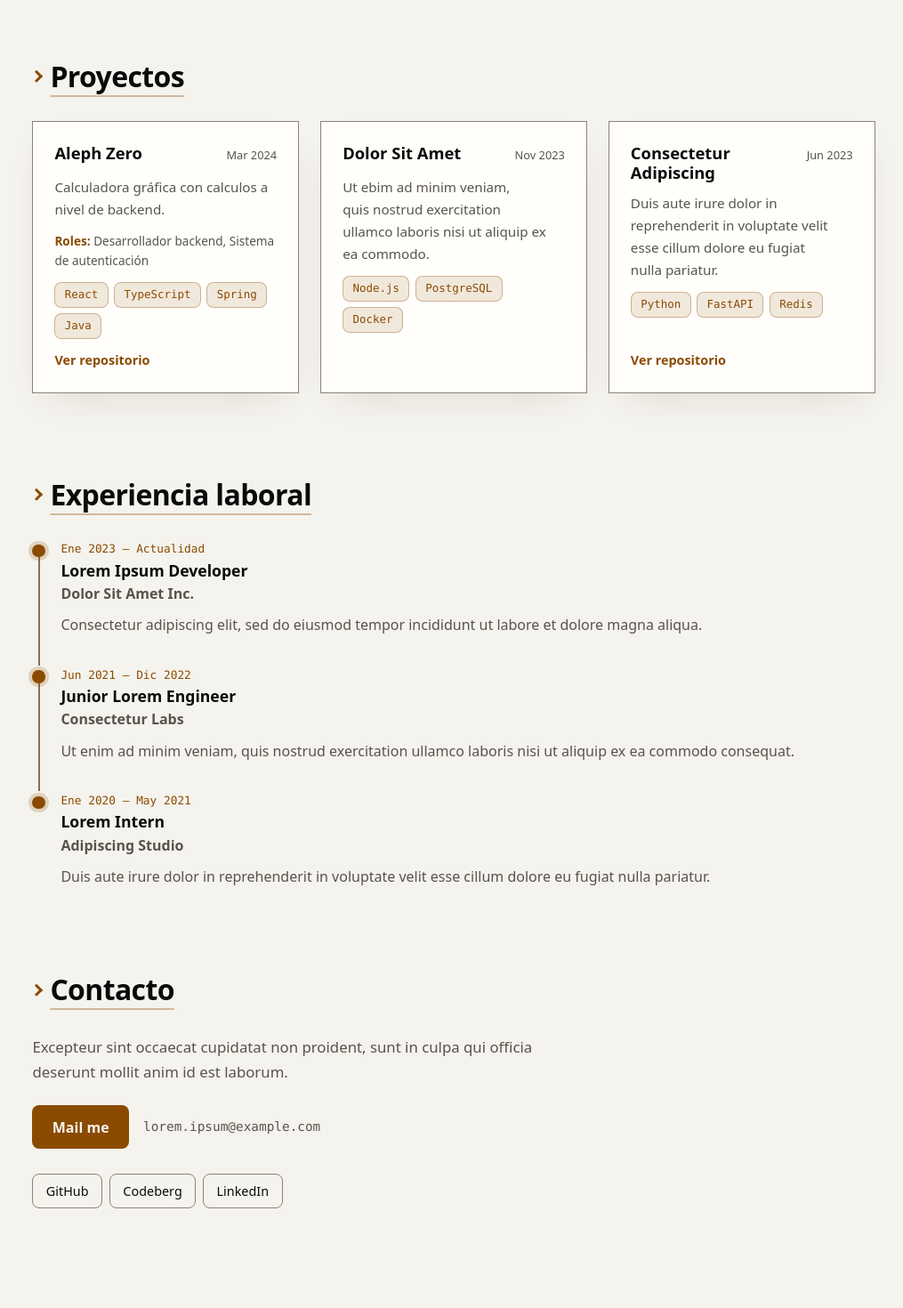
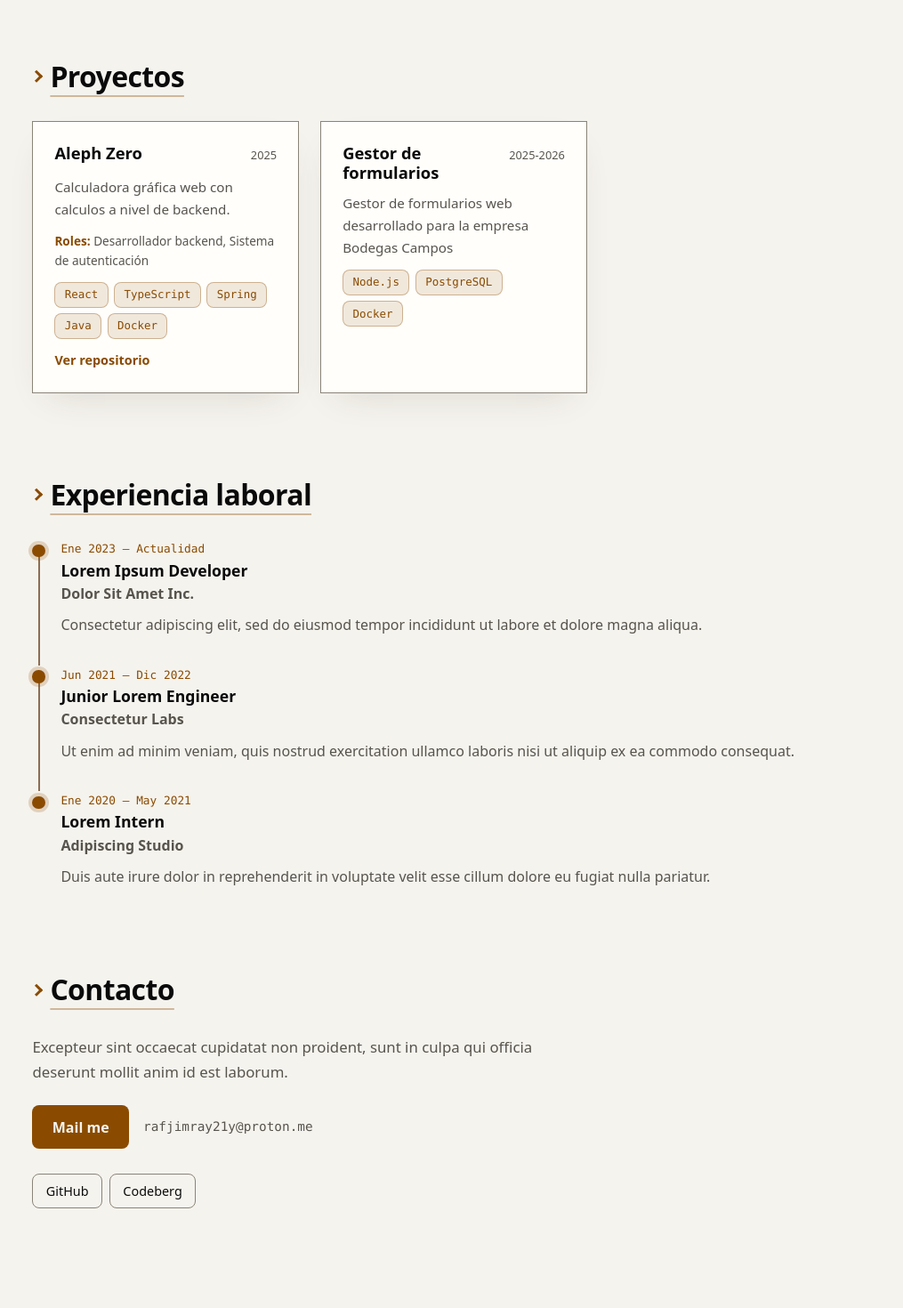
Before and after one commit to Sinbelisk/portfolio, a React (Vite) app: page / in a window 1280 px wide. Shown: the part 1400-2870 px from the top of the page at 89% size, without its empty margins (130-1145 px from the left). Built offline with nearby package versions, Linux system fonts and the light colour scheme.

Commit message:
Updated records

```diff
--- a/src/Data/records.ts
+++ b/src/Data/records.ts
@@ -16,7 +16,7 @@ export const profile: Profile = {
     "Ut enim ad minim veniam, quis nostrud exercitation ullamco laboris nisi ut aliquip ex ea commodo consequat. Duis aute irure dolor in reprehenderit in voluptate velit esse cillum dolore eu fugiat nulla pariatur.",
   contactMessage:
     "Excepteur sint occaecat cupidatat non proident, sunt in culpa qui officia deserunt mollit anim id est laborum.",
-  email: "lorem.ipsum@example.com",
+  email: "rafjimray21y@proton.me",
 };
 
 export const navLinks: NavLink[] = [
@@ -55,31 +55,21 @@ export const projects: Project[] = [
   {
     id: "alephzero",
     title: "Aleph Zero",
-    date: "2024-03-01",
-    dateLabel: "Mar 2024",
-    description: "Calculadora gráfica con calculos a nivel de backend.",
+    date: "2025",
+    dateLabel: "2025",
+    description: "Calculadora gráfica web con calculos a nivel de backend.",
     roles: ["Desarrollador backend", "Sistema de autenticación"],
-    technologies: ["React", "TypeScript", "Spring", "Java"],
+    technologies: ["React", "TypeScript", "Spring", "Java", "Docker"],
     repoUrl: "https://github.com/lPhiNix/aleph-zero-legacy",
   },
   {
-    id: "lorem-2",
-    title: "Dolor Sit Amet",
-    date: "2023-11-01",
-    dateLabel: "Nov 2023",
+    id: "webforms",
+    title: "Gestor de formularios",
+    date: "2025",
+    dateLabel: "2025-2026",
     description:
-      "Ut ebim ad minim veniam, quis nostrud exercitation ullamco laboris nisi ut aliquip ex ea commodo.",
+      "Gestor de formularios web desarrollado para la empresa Bodegas Campos",
     technologies: ["Node.js", "PostgreSQL", "Docker"],
-  },
-  {
-    id: "lorem-3",
-    title: "Consectetur Adipiscing",
-    date: "2023-06-01",
-    dateLabel: "Jun 2023",
-    description:
-      "Duis aute irure dolor in reprehenderit in voluptate velit esse cillum dolore eu fugiat nulla pariatur.",
-    technologies: ["Python", "FastAPI", "Redis"],
-    repoUrl: "https://example.com/repo/lorem-3",
   },
 ];
 
@@ -114,7 +104,6 @@ export const experience: ExperienceItem[] = [
 ];
 
 export const socialLinks: SocialLink[] = [
-  { label: "GitHub", href: "https://github.com/" },
-  { label: "Codeberg", href: "https://codeberg.org/" },
-  { label: "LinkedIn", href: "https://www.linkedin.com/" },
+  { label: "GitHub", href: "https://github.com/Sinbelisk" },
+  { label: "Codeberg", href: "https://codeberg.org/Sinbelisk" },
 ];
```
